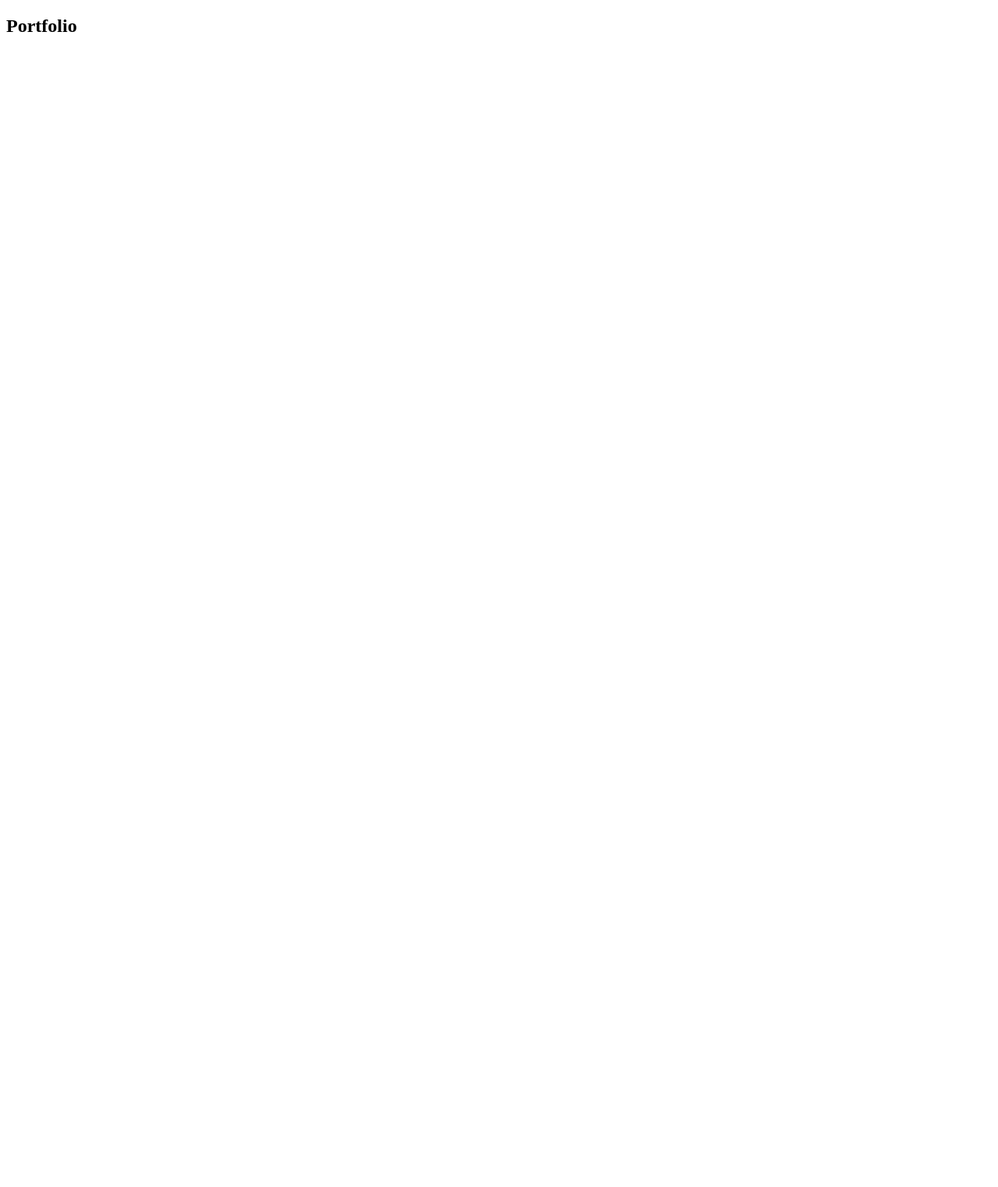
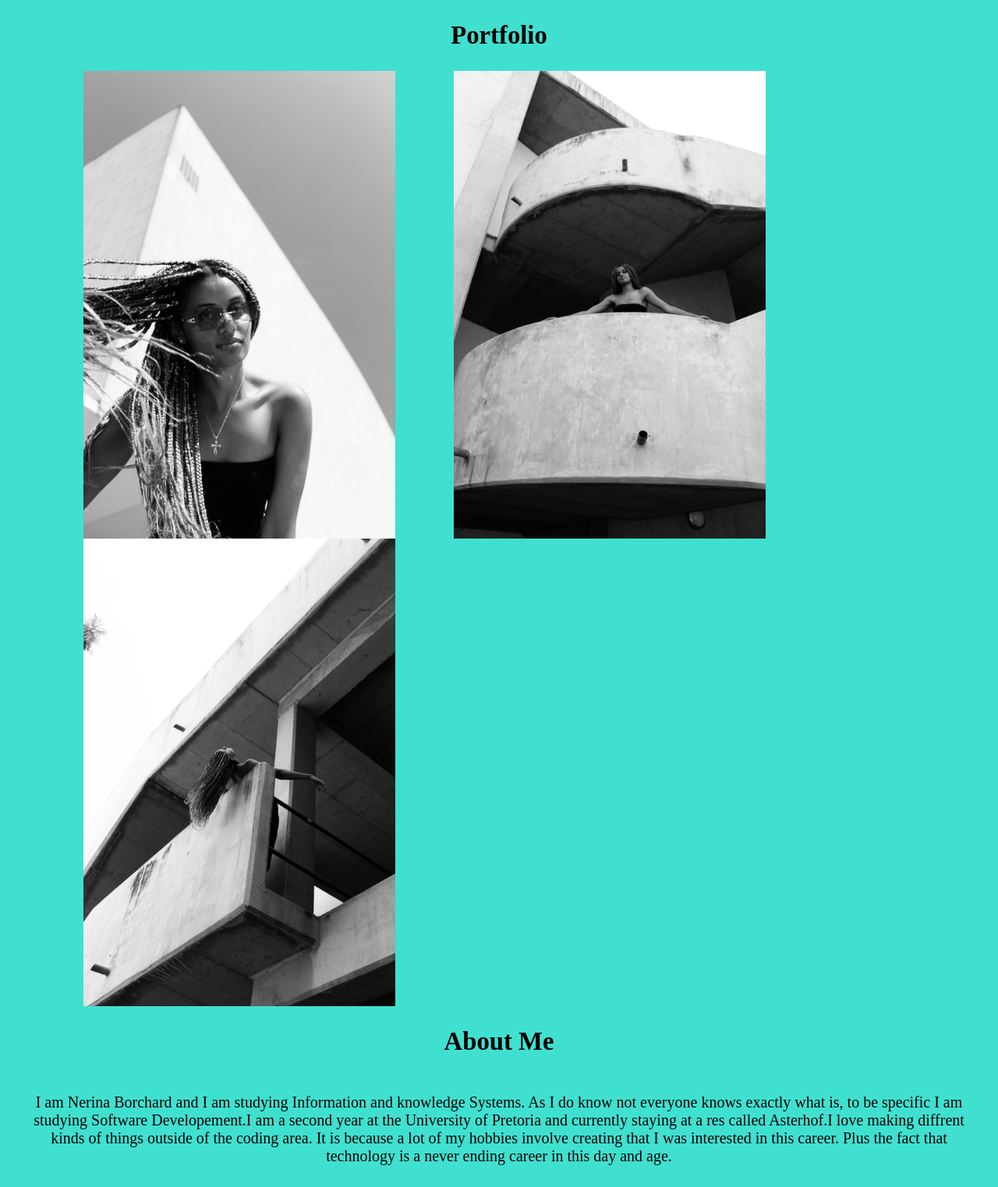
Before and after one commit to NerinaBorchard/u21537144..github.io, a plain HTML site: page index.html in a window 1280 px wide. Shown: the whole page at 78% size. Before the commit the page ends 800 px from the top, so only its background shows below. Drawn offline with Linux system fonts and the light colour scheme.

Commit message:
added more detail and stucture

```diff
--- /dev/null
+++ b/css/style.css
@@ -0,0 +1,78 @@
+h2, .h2 {
+    font-size: calc(1.325rem + 0.9vw);
+  }
+
+  figure {
+    margin: 0 0 1rem;
+  }
+
+  img,
+  svg {
+    vertical-align: middle;
+  }
+body{
+background-color: turquoise;
+}
+  .display-1 {
+    font-size: calc(1.625rem + 4.5vw);
+    font-weight: 300;
+    line-height: 1.2;
+  }
+  @media (min-width: 320px) {
+    .display-1 {
+      font-size: 5rem;
+    }
+  }
+
+  .display-2 {
+    font-size: calc(1.575rem + 3.9vw);
+    font-weight: 300;
+    line-height: 1.2;
+  }
+  @media (min-width: 320px) {
+    .display-2 {
+      font-size: 4.5rem;
+    }
+  }
+
+  .display-3 {
+    font-size: calc(1.525rem + 3.3vw);
+    font-weight: 320;
+    line-height: 1.2;
+  }
+  @media (min-width: 330px) {
+    .display-3 {
+      font-size: 4rem;
+    }
+  }
+
+  .img-fluid {
+    max-width: 400px;
+    height: 600px;
+    margin-left: 75px;
+  }
+
+  .row {
+    --bs-gutter-x: 1.5rem;
+    --bs-gutter-y: 0;
+    display: flex;
+    flex-wrap: wrap;
+    margin-top: calc(-1 * var(--bs-gutter-y));
+    margin-right: calc(1 * var(--bs-gutter-x));
+    margin-left: calc(1 * var(--bs-gutter-x));
+  }
+
+  .folio{
+      text-align: center;
+  }
+
+
+  .lead {
+    font-size: 1.25rem;
+    font-weight: 300;
+    text-align: center;
+  }
+
+  .about{
+      text-align: center;
+  }
--- a/index.html
+++ b/index.html
@@ -2,17 +2,74 @@
 <html>
 <body>
 
+    <link href="css/style.css" rel="stylesheet" />
     <!-- Portfolio Section-->
     <section class="page-section portfolio" id="portfolio">
         <div class="container">
             <!-- Portfolio Section Heading-->
-            <h2 class="page-section-heading text-center text-uppercase text-secondary mb-0">Portfolio</h2>
+            <h2 class="folio">Portfolio</h2>
             <!-- Icon Divider-->
             <div class="divider-custom">
                 <div class="divider-custom-line"></div>
                 <div class="divider-custom-icon"><i class="fas fa-star"></i></div>
                 <div class="divider-custom-line"></div>
             </div>
+               <!-- Portfolio Grid Items-->
+               <div class="row justify-content-center">
+                <!-- Portfolio Item 1-->
+                <div class="col-md-6 col-lg-4 mb-5">
+                    <div class="portfolio-item mx-auto" data-bs-toggle="modal" data-bs-target="#portfolioModal1">
+                        <div class="portfolio-item-caption d-flex align-items-center justify-content-center h-100 w-100">
+                            <div class="portfolio-item-caption-content text-center text-white"><i class="fas fa-plus fa-3x"></i></div>
+                        </div>
+                        <img class="img-fluid" src="assets/One.jpg" alt="..." />
+                    </div>
+                </div>
+                <!-- Portfolio Item 2-->
+                <div class="col-md-6 col-lg-4 mb-5">
+                    <div class="portfolio-item mx-auto" data-bs-toggle="modal" data-bs-target="#portfolioModal2">
+                        <div class="portfolio-item-caption d-flex align-items-center justify-content-center h-100 w-100">
+                            <div class="portfolio-item-caption-content text-center text-white"><i class="fas fa-plus fa-3x"></i></div>
+                        </div>
+                        <img class="img-fluid" src="assets/Two.jpg" alt="..." />
+                    </div>
+                </div>
+                <!-- Portfolio Item 3-->
+                <div class="col-md-6 col-lg-4 mb-5">
+                    <div class="portfolio-item mx-auto" data-bs-toggle="modal" data-bs-target="#portfolioModal3">
+                        <div class="portfolio-item-caption d-flex align-items-center justify-content-center h-100 w-100">
+                            <div class="portfolio-item-caption-content text-center text-white"><i class="fas fa-plus fa-3x"></i></div>
+                        </div>
+                        <img class="img-fluid" src="assets/Three.jpg" alt="..." />
+                    </div>
+                </div>
+            </section>
+
+                <!-- About Section-->
+        <section class="page-section bg-primary text-white mb-0" id="about">
+            <div class="container">
+                <!-- About Section Heading-->
+                <h2 class="about">About Me</h2>
+                <!-- Icon Divider-->
+                <div class="divider-custom divider-light">
+                    <div class="divider-custom-line"></div>
+                    <div class="divider-custom-icon"><i class="fas fa-star"></i></div>
+                    <div class="divider-custom-line"></div>
+                </div>
+                <!-- About Section Content-->
+                <div class="row">
+                    <div class="col-lg-4 ms-auto"><p class="lead">I am Nerina Borchard and I am studying Information
+                        and knowledge Systems. As I do know not everyone knows exactly what is, to be specific I am
+                        studying Software Developement.I am a second year at the University of Pretoria and currently
+                        staying at a res called Asterhof.I love making diffrent kinds of things outside of the coding
+                        area. It is because a lot of my hobbies involve creating that I was interested in this career.
+                        Plus the fact that technology is a never ending career in this day and age.
+                    </p></div>
+
+                </div>
+
+            </div>
+        </section>
 
 </body>
 </html>
```
Also changed, not shown: assets/One.jpg (added), assets/Three.jpg (added), assets/Two.jpg (added).
